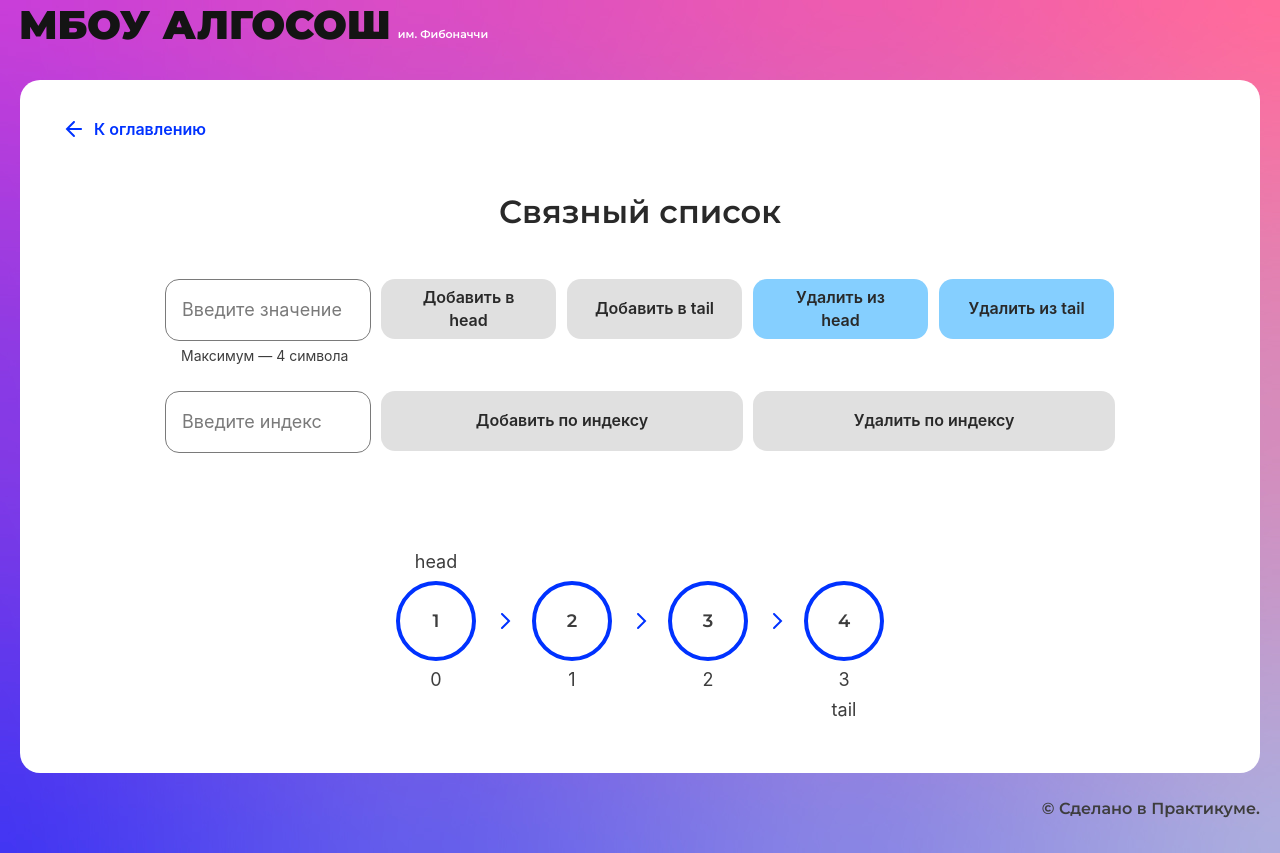
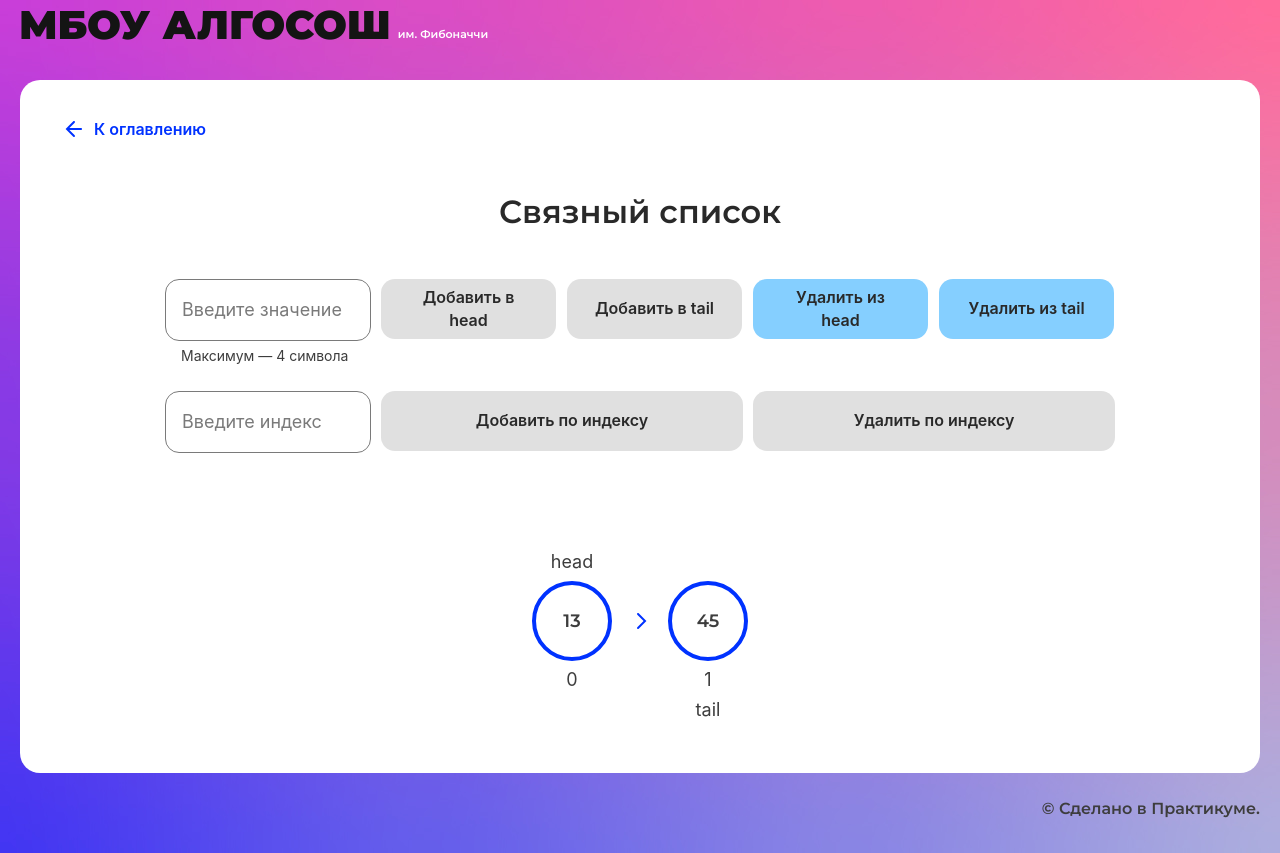
Before and after one commit to dariarus/algorithms-visualization, a React (Create React App) app: page /list in a window 1280 px wide. Built offline with nearby package versions, Linux system fonts and the light colour scheme.

Commit message:
feature: реализовать случайную генерацию связного списка

```diff
--- a/package.json
+++ b/package.json
@@ -2,7 +2,6 @@
   "name": "algorithms-project",
   "version": "0.1.0",
   "private": true,
-  "homepage": "https://dariarus.github.io/algorithms-visualisation/",
   "dependencies": {
     "@testing-library/jest-dom": "^5.16.2",
     "@testing-library/react": "^12.1.2",
--- a/src/components/pages/list-page/list-page.tsx
+++ b/src/components/pages/list-page/list-page.tsx
@@ -1,4 +1,4 @@
-import React, {ChangeEvent, useState} from "react";
+import React, {ChangeEvent, useEffect, useState} from "react";
 
 import listPage from "./list-page.module.css";
 
@@ -8,7 +8,12 @@ import {Button} from "../../ui/button/button";
 import {Circle} from "../../ui/circle/circle";
 import {LinkedList} from "../../utils/linked-list-class";
 import {TSymbolArray} from "../../../types";
-import {getArray, setRenderingTimer} from "../../utils/utils";
+import {generateRandomArray, getArray, setRenderingTimer} from "../../utils/utils";
+import {
+  listMaxLength,
+  listMaxValue,
+  listMinLength, listMinValue
+} from "../../../constants/random-array";
 import {ArrowIcon} from "../../ui/icons/arrow-icon";
 import {ElementStates} from "../../../types/element-states";
 import {DELAY_IN_MS} from "../../../constants/delays";
@@ -17,8 +22,8 @@ export const ListPage: React.FC = () => {
     const [inputSymbolValue, setInputSymbolValue] = useState<string>('');
     const [inputIndexValue, setIndexSymbolValue] = useState<string>('');
 
-    const [list] = useState<LinkedList<any>>(new LinkedList().append(1).append(2).append(3).append(4));
-    const [listItems, setListItems] = useState<TSymbolArray>(getArray(list.toArray()));
+    const [list] = useState<LinkedList<any>>(new LinkedList());
+    const [listItems, setListItems] = useState<TSymbolArray>([]);
 
     const [isNeedSmallCircleTop, setIsNeedSmallCircleTop] = useState<boolean>(false);
     const [isNeedSmallCircleBottom, setIsNeedSmallCircleBottom] = useState<boolean>(false);
@@ -44,6 +49,14 @@ export const ListPage: React.FC = () => {
     const [addByIndexButtonLoader, setAddByIndexButtonLoader] = useState<boolean>(false);
     const [isDeleteByIndexButtonDisabled, setIsDeleteByIndexButtonDisabled] = useState<boolean>(true);
     const [deleteByIndexButtonLoader, setDeleteByIndexButtonLoader] = useState<boolean>(false);
+
+    useEffect(() => {
+      let randomArray = generateRandomArray(listMaxLength, listMinLength, listMaxValue, listMinValue);
+      for (let i = 0; i < randomArray.length; i++) {
+        list.append(randomArray[i]);
+      }
+      setListItems(getArray(randomArray));
+    }, [list])
 
     const changeSymbolStatus = (arr: TSymbolArray, status: ElementStates, index: number) => {
       if (index >= arr.length) {
@@ -324,7 +337,7 @@ export const ListPage: React.FC = () => {
                   disabled={isAddByIndexButtonDisabled} onClick={async () => {
             let index = parseInt(inputIndexValue);
 
-            if (index >=0 && index <= list.toArray().length - 1) {
+            if (index >= 0 && index <= list.toArray().length - 1) {
               setAddByIndexButtonLoader(true);
               setIsInputValueDisabled(true);
               setIsInputIndexDisabled(true);
@@ -358,7 +371,7 @@ export const ListPage: React.FC = () => {
                   isLoader={deleteByIndexButtonLoader} disabled={isDeleteByIndexButtonDisabled} onClick={async () => {
             let index = parseInt(inputIndexValue);
 
-            if (index >=0 && index <= list.toArray().length - 1) {
+            if (index >= 0 && index <= list.toArray().length - 1) {
               setDeleteByIndexButtonLoader(true);
               setIsInputValueDisabled(true);
               setIsInputIndexDisabled(true);
--- a/src/components/pages/sorting-page/sorting-page.tsx
+++ b/src/components/pages/sorting-page/sorting-page.tsx
@@ -6,10 +6,14 @@ import {SolutionLayout} from "../../ui/solution-layout/solution-layout";
 import {RadioInput} from "../../ui/radio-input/radio-input";
 import {Button} from "../../ui/button/button";
 import {Direction} from "../../../types/direction";
-import {maxLength, maxValue, minLength, minValue} from "../../../constants/random-array";
+import {
+  sortMaxLength,
+  sortMaxValue,
+  sortMinLength, sortMinValue
+} from "../../../constants/random-array";
 import {Column} from "../../ui/column/column";
 import {ElementStates} from "../../../types/element-states";
-import {getArray, setRenderingTimer, swap} from "../../utils/utils";
+import {generateRandomArray, getArray, setRenderingTimer, swap} from "../../utils/utils";
 import {TSymbolArray} from "../../../types";
 import {SHORT_DELAY_IN_MS} from "../../../constants/delays";
 
@@ -22,11 +26,6 @@ export const SortingPage: React.FC = () => {
   const [isButtonDisabled, setIsButtonDisabled] = useState<boolean>(false);
   const [buttonAscLoaderRender, setButtonAscLoaderRender] = useState<boolean>(false);
   const [buttonDescLoaderRender, setButtonDescLoaderRender] = useState<boolean>(false);
-
-  const generateRandomArray = () => {
-    const randomArrayLength = Math.random() * (maxLength - minLength) + minLength;
-    return Array.from({length: randomArrayLength}).map(x => Math.floor(Math.random() * (maxValue - minValue) + minValue))
-  }
 
   const changeButtonsToDefault = (typeOfSort: string) => {
     if (typeOfSort === 'ascending') {
@@ -146,7 +145,7 @@ export const SortingPage: React.FC = () => {
         <Button extraClass={sortingPage.button} text="Новый массив" disabled={isButtonDisabled} onClick={() => {
           setIsAscSortButtonDisabled(false);
           setIsDescSortButtonDisabled(false);
-          let array = generateRandomArray();
+          let array = generateRandomArray(sortMaxLength, sortMinLength, sortMaxValue, sortMinValue);
           let numArr = getArray(array);
           setNumbersArray(numArr);
         }}/>
--- a/src/components/utils/utils.ts
+++ b/src/components/utils/utils.ts
@@ -23,3 +23,8 @@ export const getArray = (arr: Array<string | number>) => {
       }
     })
 }
+
+export const generateRandomArray = (maxLength: number, minLength: number, maxValue: number, minValue: number) => {
+  const randomArrayLength = Math.random() * (maxLength - minLength) + minLength;
+  return Array.from({length: randomArrayLength}).map(x => Math.floor(Math.random() * (maxValue - minValue) + minValue))
+}
--- a/src/constants/random-array.ts
+++ b/src/constants/random-array.ts
@@ -1,4 +1,9 @@
-export const maxLength = 18; // max = 17, но 17 не входит в диапазон в функции Math.random
-export const minLength = 3;
-export const maxValue = 101;
-export const minValue = 1;
+export const sortMaxLength = 18; // max = 17, но 17 не входит в диапазон в функции Math.random
+export const sortMinLength = 3;
+export const sortMaxValue = 101;
+export const sortMinValue = 1;
+
+export const listMaxLength = 7;
+export const listMinLength = 1;
+export const listMaxValue = 101;
+export const listMinValue = 0;
```
